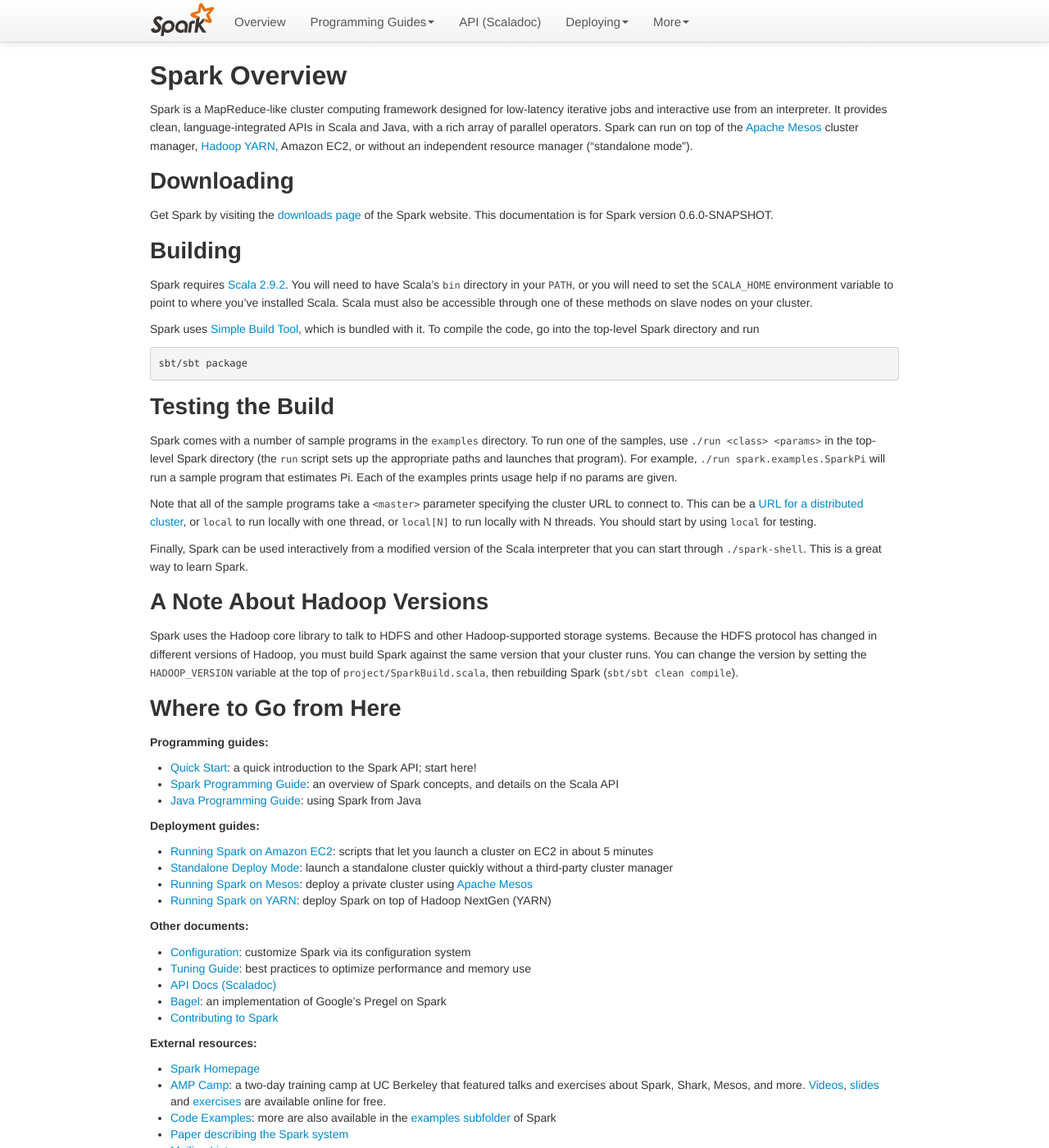
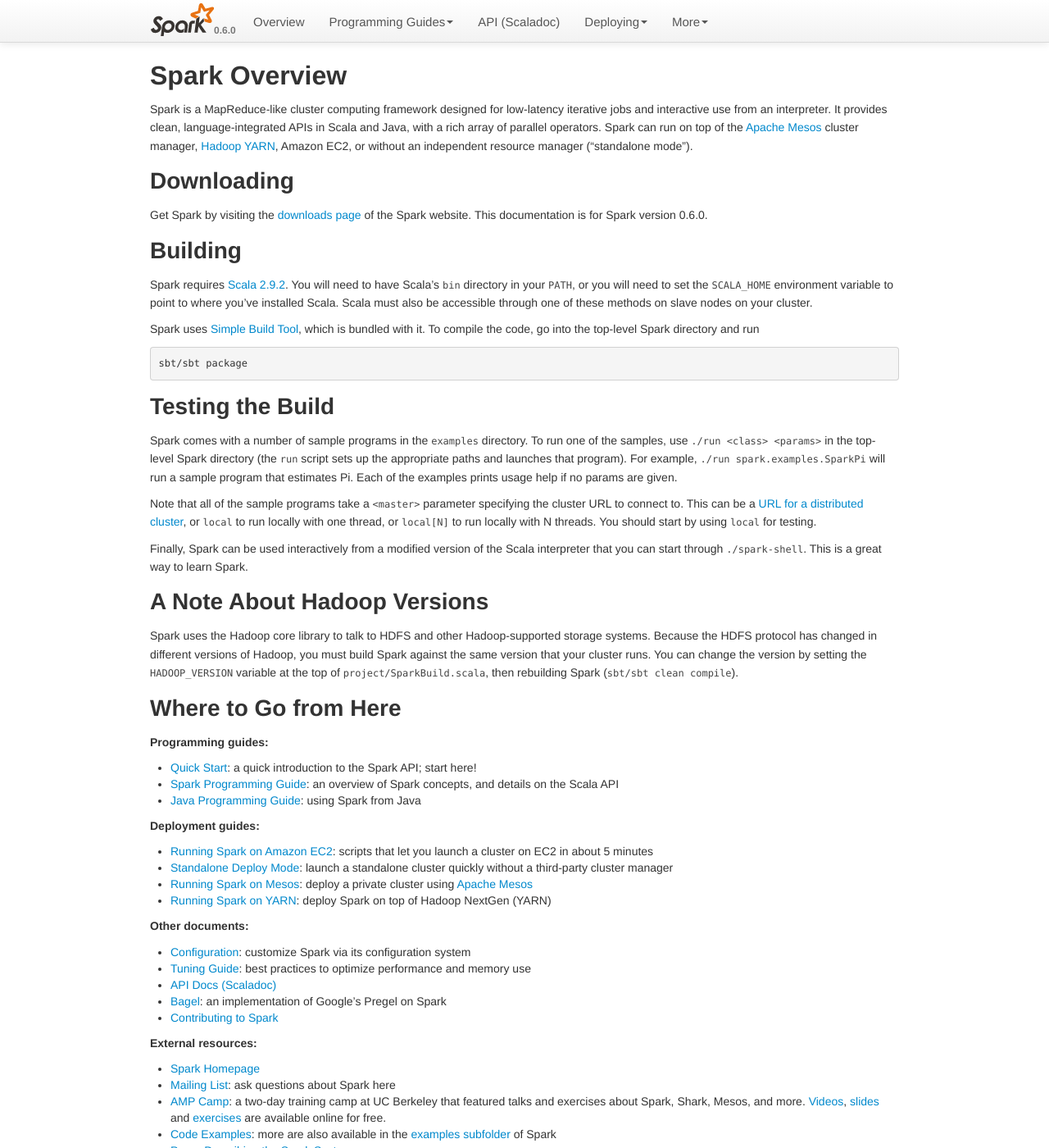
Before and after one commit to jaricftw/spark, a Jekyll site: the page built from docs/index.md, in a window 1280 px wide and 1400 px high. Shown: the whole window at 82% size. Built offline with Jekyll 4.4.1, drawn with Linux system fonts in a browser that asks for light colours; some of the changed text lies outside the part shown.

Commit message:
Some doc fixes, including showing version number in nav bar again

```diff
--- a/docs/_config.yml
+++ b/docs/_config.yml
@@ -3,6 +3,7 @@
 
 # These allow the documentation to be updated with nerw releases
 # of Spark, Scala, and Mesos.
-SPARK_VERSION: 0.6.0-SNAPSHOT
+SPARK_VERSION: 0.6.0
+SPARK_VERSION_SHORT: 0.6.0
 SCALA_VERSION: 2.9.2
 MESOS_VERSION: 0.9.0-incubating
--- a/docs/_layouts/global.html
+++ b/docs/_layouts/global.html
@@ -34,7 +34,9 @@
         <div class="navbar navbar-fixed-top" id="topbar">
             <div class="navbar-inner">
                 <div class="container">
-                    <a class="brand" href="index.html"></a>
+                    <div class="brand"><a href="index.html">
+                      <img src="../img/spark-logo-77x50px-hd.png" /></a><span class="version">{{site.SPARK_VERSION_SHORT}}</span>
+                    </div>
                     <ul class="nav">
                         <!--TODO(andyk): Add class="active" attribute to li some how.-->
                         <li><a href="index.html">Overview</a></li>
--- a/docs/css/main.css
+++ b/docs/css/main.css
@@ -3,11 +3,20 @@
    ========================================================================== */
 
 .navbar .brand {
-  background: url(../img/spark-logo-77x50px-hd.png) no-repeat left center;
   height: 50px;
-  width: 77px;
+  width: 110px;
   margin-left: 1px;
-  padding: 0 10px 0 0;
+  padding: 0;
+}
+
+.version {
+  line-height: 30px;
+  vertical-align: bottom;
+  font-size: 12px;
+  padding: 0;
+  margin: 0;
+  font-weight: bold;
+  color: #777;
 }
 
 .navbar-inner {
--- a/docs/index.md
+++ b/docs/index.md
@@ -79,13 +79,13 @@
 **External resources:**
 
 * [Spark Homepage](http://www.spark-project.org)
+* [Mailing List](http://groups.google.com/group/spark-users): ask questions about Spark here
 * [AMP Camp](http://ampcamp.berkeley.edu/): a two-day training camp at UC Berkeley that featured talks and exercises
   about Spark, Shark, Mesos, and more. [Videos](http://ampcamp.berkeley.edu/agenda-2012),
   [slides](http://ampcamp.berkeley.edu/agenda-2012) and [exercises](http://ampcamp.berkeley.edu/exercises-2012) are
   available online for free.
 * [Code Examples](http://spark-project.org/examples.html): more are also available in the [examples subfolder](https://github.com/mesos/spark/tree/master/examples/src/main/scala/spark/examples) of Spark
-* [Paper describing the Spark system](http://www.cs.berkeley.edu/~matei/papers/2012/nsdi_spark.pdf)
-* [Mailing List](http://groups.google.com/group/spark-users)
+* [Paper Describing the Spark System](http://www.cs.berkeley.edu/~matei/papers/2012/nsdi_spark.pdf)
 
 # Community
 
```
Also changed, not shown: docs/bagel-programming-guide.md (+1 -1 lines), 1 other file.
